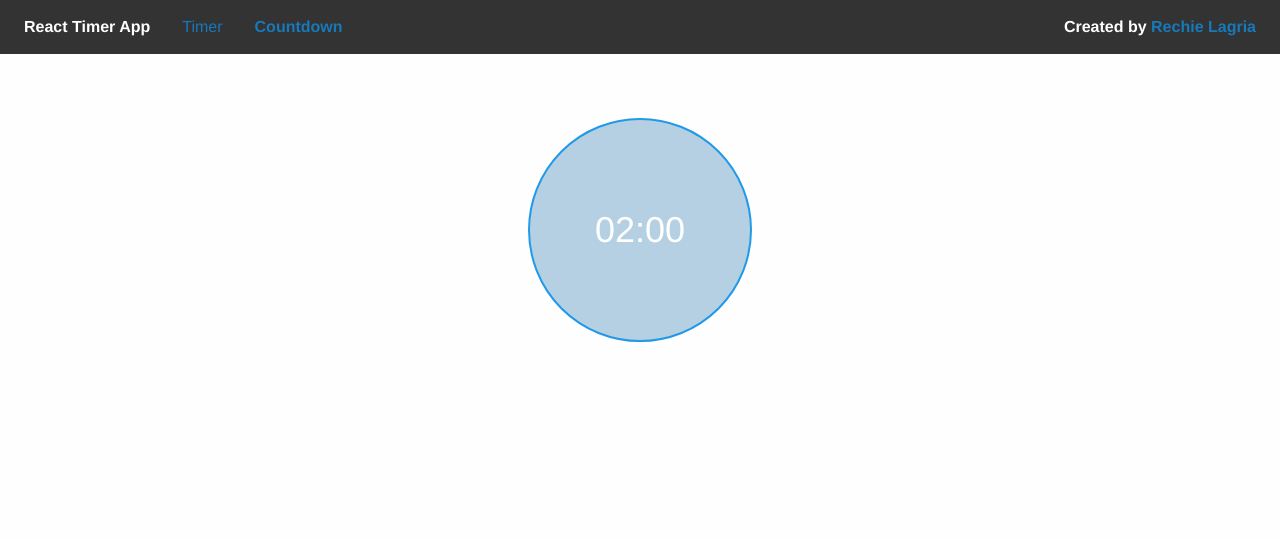
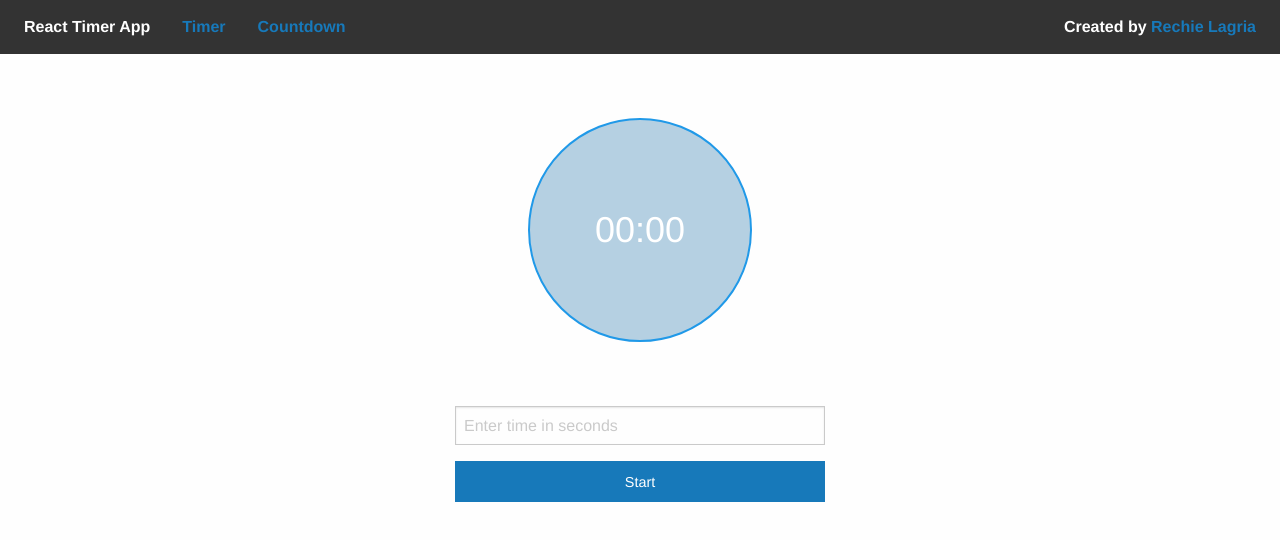
Before and after one commit to foxching/react-timer, a React (Create React App) app: page /countdown in a window 1280 px wide. Shown: the top 540 px of the page. Built offline with nearby package versions, Linux system fonts and the light colour scheme.

Commit message:
Countdown Form

```diff
--- a/package.json
+++ b/package.json
@@ -3,8 +3,8 @@
   "version": "0.0.0",
   "private": true,
   "dependencies": {
-    "react": "^16.9.0",
-    "react-dom": "^16.9.0",
+    "react": "16.12.0",
+    "react-dom": "16.12.0",
     "react-router-dom": "5.1.2"
   },
   "scripts": {
--- a/public/index.html
+++ b/public/index.html
@@ -13,10 +13,27 @@
     -->
     <link rel="manifest" href="%PUBLIC_URL%/manifest.json" />
     <link rel="shortcut icon" href="%PUBLIC_URL%/favicon.ico" />
+    <!-- foundation-float.min.css: Compressed CSS with legacy Float Grid -->
     <link
       rel="stylesheet"
-      href="https://cdn.jsdelivr.net/npm/foundation-sites@6.4.3/dist/css/foundation.min.css"
-      integrity="sha256-GSio8qamaXapM8Fq9JYdGNTvk/dgs+cMLgPeevOYEx0= sha384-wAweiGTn38CY2DSwAaEffed6iMeflc0FMiuptanbN4J+ib+342gKGpvYRWubPd/+ sha512-QHEb6jOC8SaGTmYmGU19u2FhIfeG+t/hSacIWPpDzOp5yygnthL3JwnilM7LM1dOAbJv62R+/FICfsrKUqv4Gg=="
+      href="https://cdn.jsdelivr.net/npm/foundation-sites@6.4.3/dist/css/foundation-float.min.css"
+      integrity="sha256-TPcVVrzfTETpAWQ8HhBHIMT7+DbszMr5n3eFi+UwIl8= sha384-+aXh7XSzITwlvjelsNWuL1A9rT8pWGaiqMMeUjtKcsWIfzT1oV8Mp3oYxmjPK8Gv sha512-cArttU/Yh+PzfQ/dhCdfBiU9+su+fuCwFxLrlLbvuJE/ynUbstaKweVPs7Hdbok9jlv9cwt+xdk20wRz7oYErQ=="
+      crossorigin="anonymous"
+    />
+
+    <!-- foundation-prototype.min.css: Compressed CSS with prototyping classes -->
+    <link
+      rel="stylesheet"
+      href="https://cdn.jsdelivr.net/npm/foundation-sites@6.4.3/dist/css/foundation-prototype.min.css"
+      integrity="sha256-JyhZsgvsqjrdl9GPOILi/zyc+z4dcwXiyP1Q7cwWlM0= sha384-GtUT6gOaCY/S1ggTUOnqe5CQAEAZ6oVTmMq3X4vfZrvp+tLgjBEmwVxJnukor+o0 sha512-x3+KBxBjFh8PGncrfDOsJhntYDBFdJxmpb211THYkQOaGWvk7ckZG6prGUpZqz85AXgiispjow06+bDnIxnWDQ=="
+      crossorigin="anonymous"
+    />
+
+    <!-- foundation-rtl.min.css: Compressed CSS with right-to-left reading direction -->
+    <link
+      rel="stylesheet"
+      href="https://cdn.jsdelivr.net/npm/foundation-sites@6.4.3/dist/css/foundation-rtl.min.css"
+      integrity="sha256-Az+E7JXW71Srarkum5QPTdnobddg2GqI1i8+nMusgLk= sha384-eBKuNtkGVmsJD0uNnWoKYYVnzDT0PXV+XNyAgmmZwYVn7MSNcaR4i5HjOpSRd0o6 sha512-d0RjiDZM/0NlD+7Y2DhUGuAUdwDIL5lS3GPAD0HEayEcrhuLuRiPYOgFWZik+gsFzsykxSn0KO6jim7ev8kIig=="
       crossorigin="anonymous"
     />
     <!--
--- a/src/components/Countdown.js
+++ b/src/components/Countdown.js
@@ -1,8 +1,21 @@
-import React from "react";
+import React, { useState } from "react";
 import Clock from "./Clock";
+import CountdownForm from "./CountdownForm";
+import Main from "./Main";
 
 const Countdown = () => {
-  return <Clock totalSeconds={120} />;
+  const [count, setCount] = useState(0);
+
+  const onSetCountdown = seconds => {
+    setCount(seconds);
+  };
+
+  return (
+    <Main>
+      <Clock totalSeconds={count} />
+      <CountdownForm onSetCountdown={onSetCountdown} />
+    </Main>
+  );
 };
 
 export default Countdown;
--- /dev/null
+++ b/src/components/CountdownForm.js
@@ -0,0 +1,30 @@
+import React, { useRef } from "react";
+
+const CountdownForm = props => {
+  let strSeconds = useRef(null);
+
+  const onSubmit = e => {
+    e.preventDefault();
+    let strSeconds1 = strSeconds.current.value;
+
+    if (strSeconds1.match(/^[0-9]*$/)) {
+      strSeconds.current.value = "";
+      props.onSetCountdown(parseInt(strSeconds1, 10));
+    }
+  };
+
+  return (
+    <div>
+      <form onSubmit={onSubmit} className="countdown-form">
+        <input
+          type="text"
+          ref={strSeconds}
+          placeholder="Enter time in seconds"
+        />
+        <button className="button expanded">Start</button>
+      </form>
+    </div>
+  );
+};
+
+export default CountdownForm;
--- a/src/components/Main.js
+++ b/src/components/Main.js
@@ -1,11 +1,12 @@
 import React from "react";
+import Nav from "./Nav";
 
 const Main = props => {
   return (
     <div>
-      <div>
-        <div>
-          <p>Main.jsx Rendered</p>
+      <Nav />
+      <div className="row">
+        <div className="column small-centered medium-6 large-4">
           {props.children}
         </div>
       </div>
--- a/src/components/Nav.js
+++ b/src/components/Nav.js
@@ -8,7 +8,7 @@ const Nav = () => {
         <ul className="menu">
           <li className="menu-text">React Timer App</li>
           <li>
-            <NavLink to="/timer" activeClassName="active-link">
+            <NavLink to="/" activeClassName="active-link">
               Timer
             </NavLink>
           </li>
--- a/src/containers/App.js
+++ b/src/containers/App.js
@@ -3,17 +3,14 @@ import { BrowserRouter as Router, Switch, Route } from "react-router-dom";
 import Main from "../components/Main";
 import Timer from "../components/Timer";
 import Countdown from "../components/Countdown";
-import Nav from "../components/Nav";
 import "../styles/app.scss";
 
 export default function App() {
   return (
     <Router>
-      <Nav />
       <Switch>
         <Route path="/" exact component={Main} />
         <Route path="/countdown" component={Countdown} />
-        <Route path="/timer" component={Timer} />
       </Switch>
     </Router>
   );
--- a/src/style.css
+++ b/src/style.css
@@ -1,3 +1,4 @@
-h1, p {
+h1,
+p {
   font-family: Lato;
 }
```
